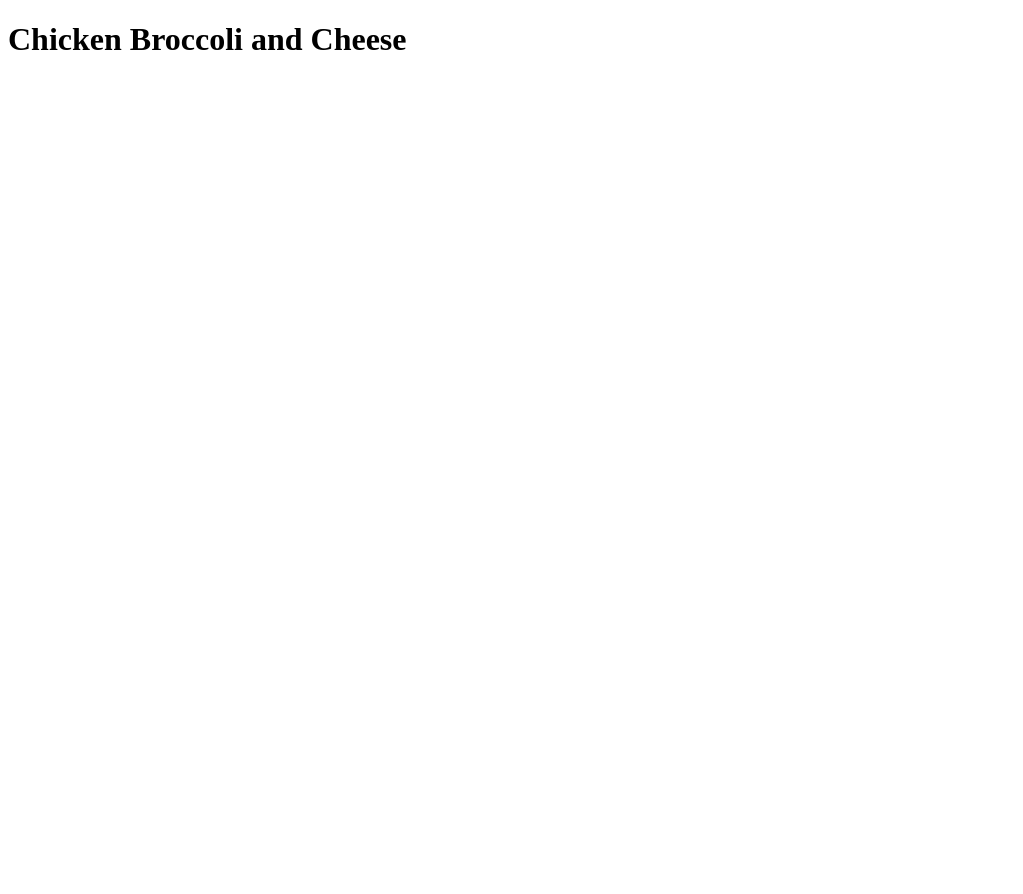
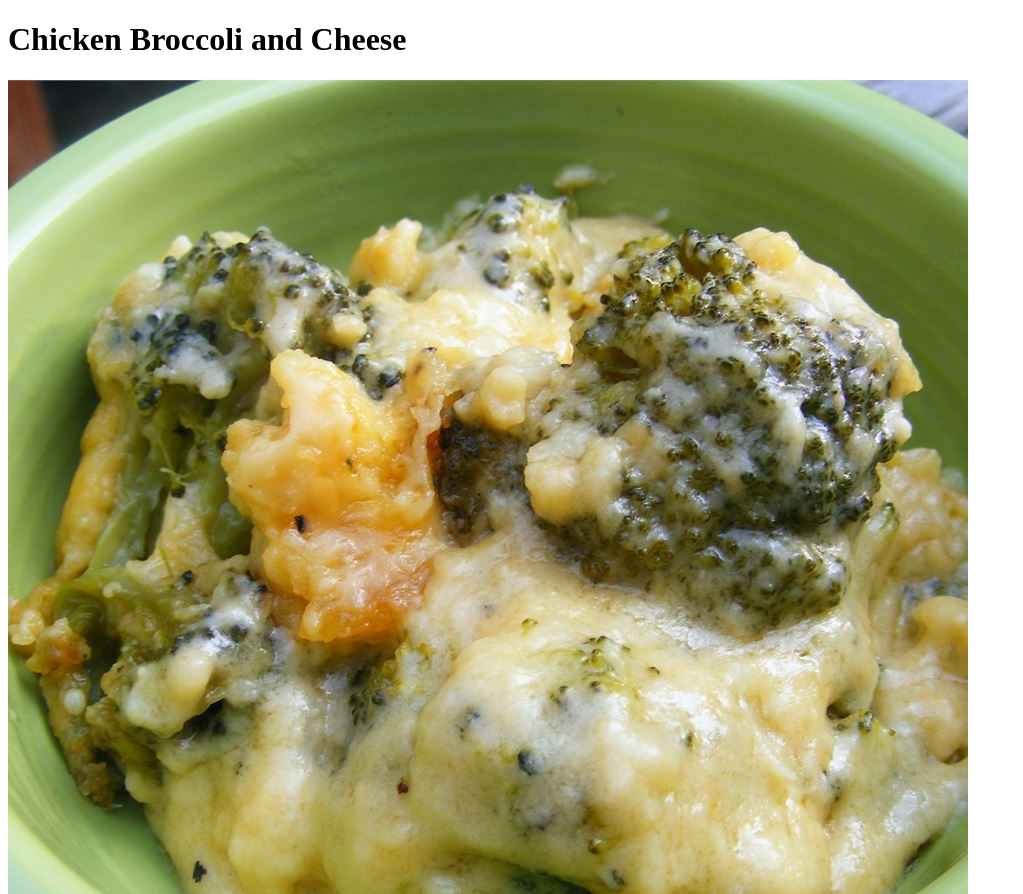
Before and after one commit to Black-Cat-CA/odin-recipes, a plain HTML site: page recipes/cbc.html in a window 1280 px wide. Shown: the top 894 px of the page, without its empty margins (0-1023 px from the left). Before the commit the page ends 800 px from the top, so only its background shows below. Drawn offline with Linux system fonts and the light colour scheme.

Commit message:
Add img to cbc.html

```diff
--- a/recipes/cbc.html
+++ b/recipes/cbc.html
@@ -6,5 +6,6 @@
 </head>
 <body>
     <h1>Chicken Broccoli and Cheese</h1>
+    <img src="../img/cbc.jpg" alt="chicken broccoli and cheese casserole"
 </body>
 </html>
```
Also changed, not shown: img/cbc.jpg (added).
